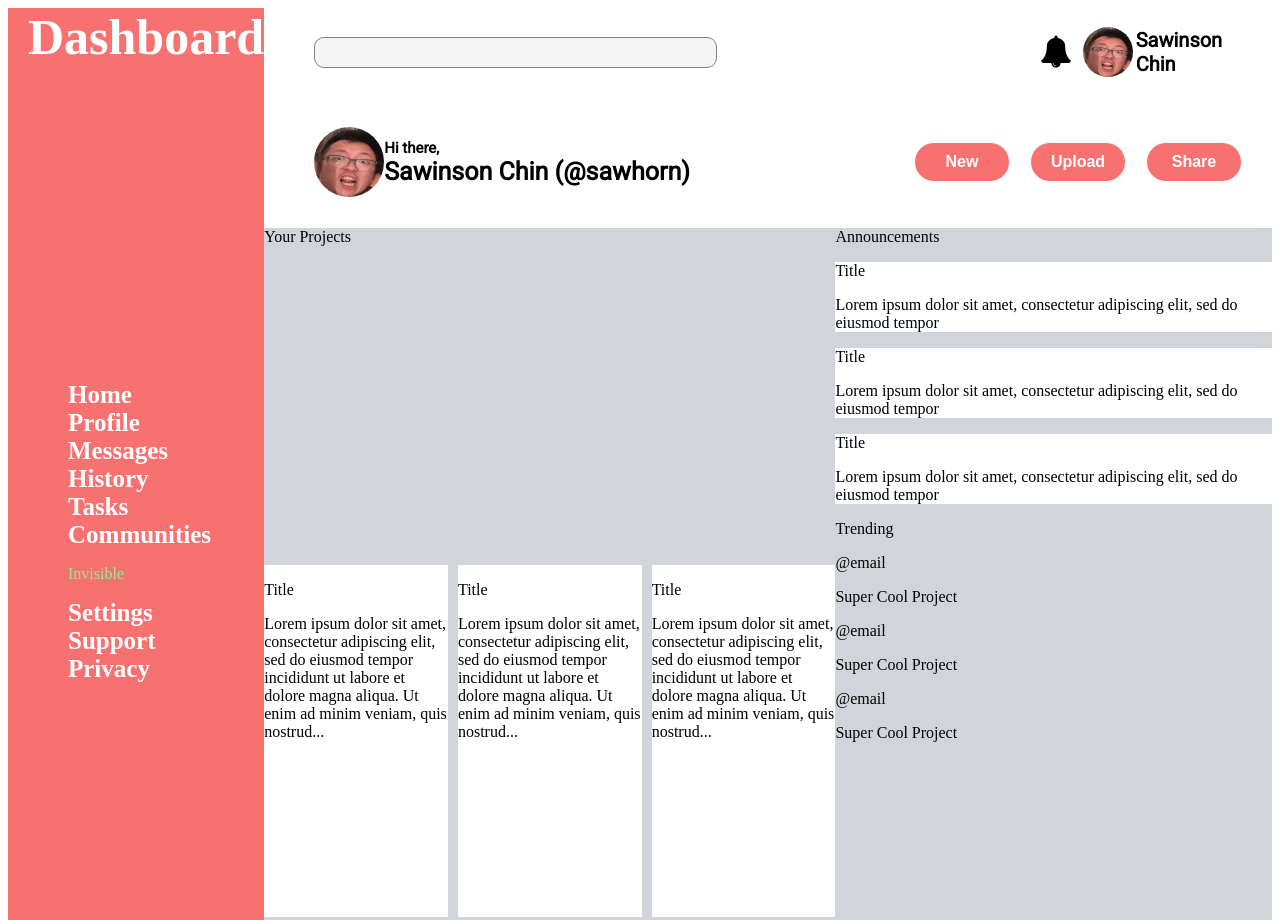
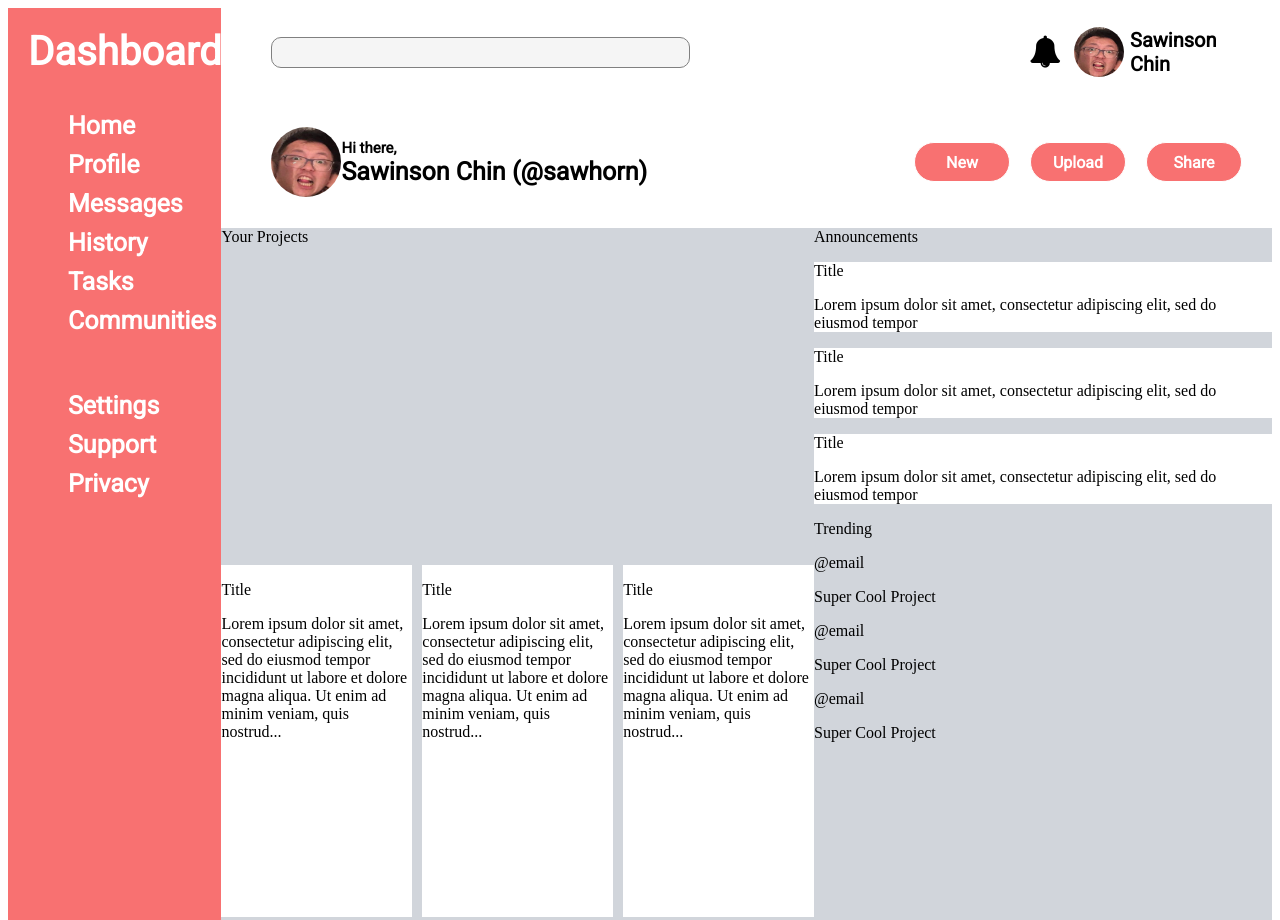
Before and after one commit to souste/admin_dashboard, a plain HTML site: page index.html in a window 1280 px wide. Shown: the top 920 px of the page. Drawn offline with Linux system fonts and the light colour scheme.

Commit message:
grid layout applied to dashboard elements

```diff
--- a/index.html
+++ b/index.html
@@ -44,6 +44,7 @@
         </div>
       </div>
       <div class="dashboard">
+        <div>
           <div class="dashboard-header">Dashboard</div>
           <ul>
             <li>Home</li>
@@ -52,12 +53,13 @@
             <li>History</li>
             <li>Tasks</li>
             <li>Communities</li>
-          <p>Invisible</p>
+          </ul>
+          <ul>
             <li>Settings</li>
             <li>Support</li>
             <li>Privacy</li>
           </ul>
-        <ul></ul>
+        </div>
       </div>
       <div class="main-content">
         <div class="your-projects">
--- a/styles.css
+++ b/styles.css
@@ -1,6 +1,6 @@
 .container {
   display: grid;
-  grid-template-columns: 1fr 4fr;
+  grid-template-columns: 0.8fr 4fr;
   grid-template-rows: 1fr 5fr;
 }
 
@@ -100,6 +100,7 @@ button {
   font-size: 16px;
   font-weight: bold;
   border: 1px solid white;
+  font-family: "Roboto", sans-serif;
 }
 
 /* DASHBOARD */
@@ -111,29 +112,27 @@ button {
   grid-row: 1 / 3;
   justify-content: start;
   padding-left: 20px;
+  font-family: "Roboto", sans-serif;
 }
 
 .dashboard-header {
   color: white;
   font-weight: bold;
-  font-size: 50px;
-  /* should I change size to relative? */
-}
-
-.dashboard ul,
-.menu li {
-  list-style-type: none;
-}
-
-.dashboard p {
-  color: lightgreen;
+  font-size: 40px;
+  padding-top: 20px;
+  padding-bottom: 20px;
 }
 
 .dashboard li {
   color: white;
   font-weight: bold;
   font-size: 25px;
-  /* should I change size to relative? */
+  padding-bottom: 10px;
+  list-style-type: none;
+}
+
+.dashboard ul {
+  padding-bottom: 30px;
 }
 
 /* MAIN CONTENT */
```
Lines whose indentation alone changed are shown as unchanged.
